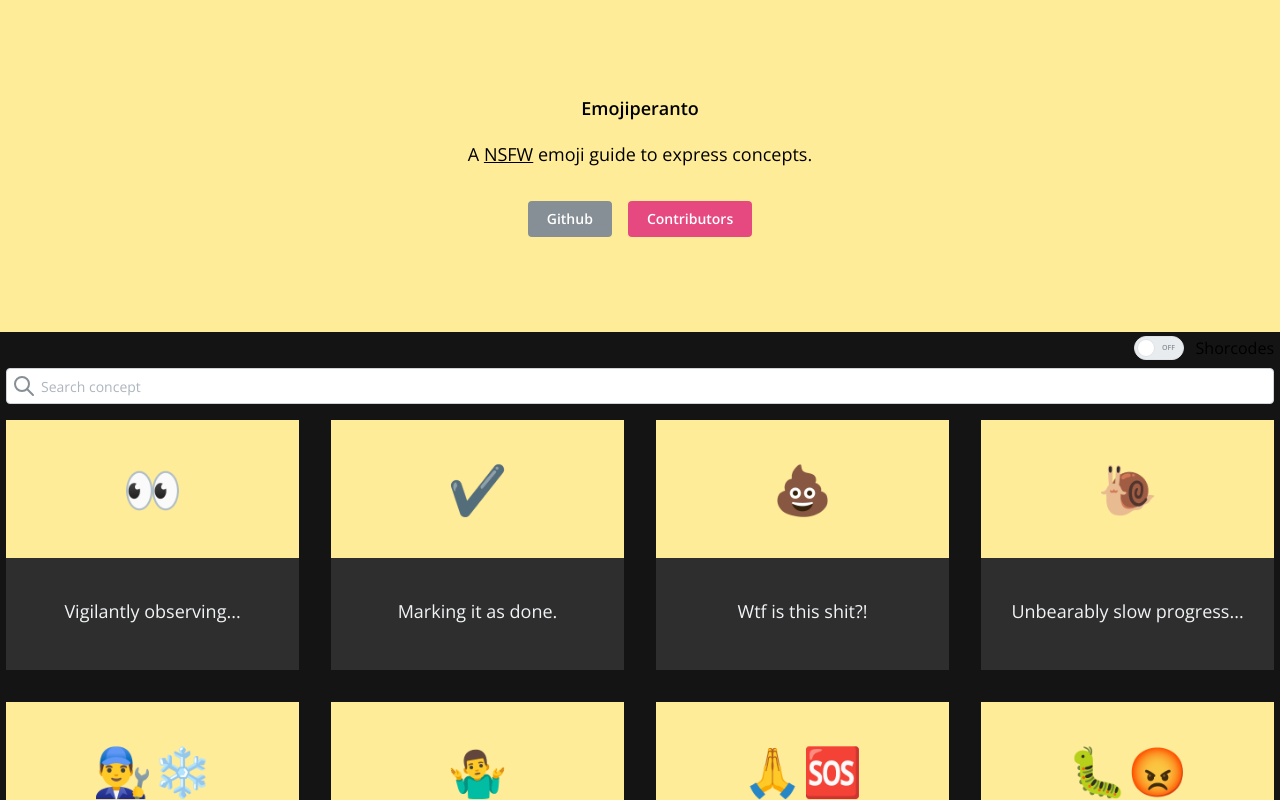
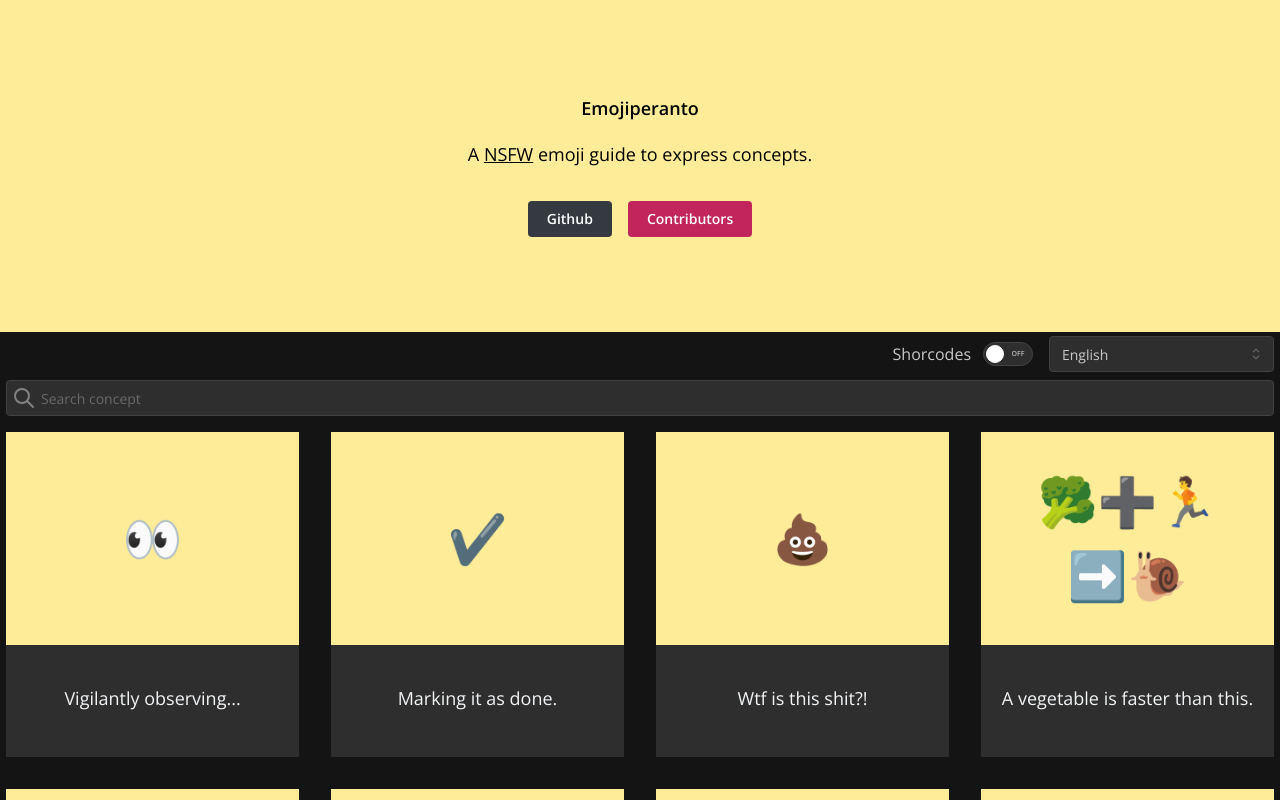
Before and after one commit to LorenzoScebba/emojiperanto, a Next.js app: page / in a window 1280 px wide. Shown: the top 800 px of the page. Built offline with nearby package versions, Linux system fonts and the light colour scheme.

Commit message:
Added translations (#17)
---------

Co-authored-by: Lorenzo Scebba <lorenzo.scebba@intre.it>

```diff
--- a/app/layout.tsx
+++ b/app/layout.tsx
@@ -31,7 +31,7 @@ export default function RootLayout({
         ></link>
       </head>
       <body>
-        <MantineProvider theme={theme}>
+        <MantineProvider theme={theme} defaultColorScheme={"dark"}>
           <Notifications />
           {children}
         </MantineProvider>
--- a/components/Emoji/Emoji.tsx
+++ b/components/Emoji/Emoji.tsx
@@ -3,9 +3,11 @@ import { IEmoji } from "@/data/emojis";
 import styles from "./Emoji.module.css";
 import { Box, CopyButton } from "@mantine/core";
 import { notifications } from "@mantine/notifications";
+import get from "lodash.get";
 
 interface EmojiProps extends IEmoji {
   showShortcode?: boolean;
+  language: string;
 }
 
 const Emoji = (props: EmojiProps) => {
@@ -23,23 +25,29 @@ const Emoji = (props: EmojiProps) => {
     });
   };
 
+  const emoji = get(props, `translations.${props.language}.emoji`, props.emoji);
+  const title = get(props, `translations.${props.language}.title`, props.title);
+  const description = get(
+    props,
+    `translations.${props.language}.description`,
+    props.description
+  );
+
   return (
     <Box className={styles.emoji}>
-      <CopyButton value={props.emoji}>
+      <CopyButton value={emoji}>
         {({ copied, copy }) => (
           <Box
             onClick={() => copyAndShowNotification(copy)}
             className={styles.emojiIcon}
           >
-            {props.emoji}
+            {emoji}
           </Box>
         )}
       </CopyButton>
       <Box className={styles.texts}>
-        {props.showShortcode && (
-          <Box className={styles.title}>{props.title}</Box>
-        )}
-        <Box className={styles.description}>{props.description}</Box>
+        {props.showShortcode && <Box className={styles.title}>{title}</Box>}
+        <Box className={styles.description}>{description}</Box>
       </Box>
     </Box>
   );
--- a/components/Main/Main.tsx
+++ b/components/Main/Main.tsx
@@ -4,12 +4,16 @@ import React, { useState } from "react";
 import data from "@/data/emojis";
 import styles from "./Main.module.css";
 import Emoji from "@/components/Emoji/Emoji";
-import { Box, Group, Switch, TextInput } from "@mantine/core";
+import { Box, Group, Switch, TextInput, Select } from "@mantine/core";
 import { IconSearch } from "@tabler/icons-react";
+import { useLocalStorage } from "@mantine/hooks";
 
 const Main = () => {
+  const [language, setLanguage] = useState("en");
   const [enableShortcodes, setEnableShortcodes] = useState(false);
   const [filter, setFilter] = useState("");
+
+  console.log("rendering");
   return (
     <Box component={"main"} className={styles.main}>
       <Group justify="flex-end" mb={8}>
@@ -20,6 +24,23 @@ const Main = () => {
           onLabel="ON"
           offLabel="OFF"
           label="Shorcodes"
+          labelPosition={"left"}
+        />
+        <Select
+          key={language}
+          placeholder="Language"
+          data={[
+            {
+              value: "en",
+              label: "English",
+            },
+            {
+              value: "it",
+              label: "Italian",
+            },
+          ]}
+          value={language}
+          onChange={(v) => setLanguage(v || "en")}
         />
       </Group>
       <TextInput
@@ -38,7 +59,12 @@ const Main = () => {
               d.description.toLowerCase().includes(filter.toLowerCase())
           )
           .map((d) => (
-            <Emoji key={d.title} showShortcode={enableShortcodes} {...d} />
+            <Emoji
+              key={d.title}
+              showShortcode={enableShortcodes}
+              language={language}
+              {...d}
+            />
           ))}
       </Box>
     </Box>
--- a/data/emojis.ts
+++ b/data/emojis.ts
@@ -1,107 +1,235 @@
 export interface IEmoji {
+  id: string;
   emoji: string;
   title: string;
   description: string;
+  translations?: {
+    [key: string]: {
+      emoji?: string;
+      title?: string;
+      description?: string;
+    };
+  };
 }
 
-const data = [
+const data: IEmoji[] = [
   {
+    id: "observing",
     emoji: "👀",
     title: ":eyes:",
     description: "Vigilantly observing...",
+    translations: {
+      it: {
+        description: "Sto dando un'occhiata...",
+      },
+    },
   },
   {
+    id: "done",
     emoji: "✔️",
     title: ":check_mark:",
     description: "Marking it as done.",
+    translations: {
+      it: {
+        description: "Fatto e finito!",
+      },
+    },
   },
   {
+    id: "shit",
     emoji: "💩",
     title: ":poo:",
     description: "Wtf is this shit?!",
+    translations: {
+      it: {
+        description: "Ma che merda è sta roba?!",
+      },
+    },
   },
   {
-    emoji: "🐌",
+    id: "slow",
+    emoji: "🥦➕🏃➡️🐌",
     title: ":snail:",
-    description: "Unbearably slow progress...",
+    description: "A vegetable is faster than this.",
+    translations: {
+      it: {
+        description: "Un vegetale è più veloce di questa roba.",
+      },
+    },
   },
   {
+    id: "testing",
     emoji: "👨‍🔧❄️",
     title: ":man_mechanic: :snowflake:",
     description: "Just testing, please chill",
+    translations: {
+      it: {
+        emoji: "👨‍🔧🦥",
+        title: ":man_mechanic: :sloth:",
+        description: "Sto testando, calmi tutti",
+      },
+    },
   },
   {
+    id: "idk",
     emoji: "🤷‍♂️",
     title: ":man_shrugging:",
     description: "I don't know what is going on.",
+    translations: {
+      it: {
+        description: "Non so che sta a succedere.",
+      },
+    },
   },
   {
+    id: "GoDHeLpMePlS",
     emoji: "🙏🆘",
     title: ":pray: :sos:",
     description: "God, I need some help",
+    translations: {
+      it: {
+        description: "Dio, aiutami tu",
+      },
+    },
   },
   {
+    id: "bugbugbug",
     emoji: "🐛😡",
     title: ":bug: :rage:",
     description: "There is a bug in the code, fuck sake.",
+    translations: {
+      it: {
+        emoji: "😡🐛",
+        title: ":rage: :bug:",
+        description: "Ma che cazzo, c'è un bug nel codice.",
+      },
+    },
   },
   {
+    id: "yo stfu",
     emoji: "🔇️",
     title: ":mute:",
     description: "Muted and suppressed.",
+    translations: {
+      it: {
+        description: "Mutato e soppresso",
+      },
+    },
   },
   {
+    id: "payme",
     emoji: "💸🔧",
     title: ":money_with_wings: :wrench:",
     description: "Pay me and I'll fix the issue.",
+    translations: {
+      it: {
+        description: "Pagami e sistemo il problema",
+      },
+    },
   },
   {
+    id: "LMAO",
     emoji: "🤣🍑📤",
     title: ":joy: :peach: :outbox_tray:",
     description: "Laughing my ass off",
+    translations: {
+      it: {
+        description: "Sto ridendo a crepapelle",
+      },
+    },
   },
   {
+    id: "kmp",
     emoji: "🗡",
     title: ":dagger:",
     description: "Kill me please",
+    translations: {
+      it: {
+        description: "Uccidetemi perfavore.",
+      },
+    },
   },
   {
+    id: "khp",
     emoji: "🙏🥳☠️🙎💩",
     title:
       ":pray: :partying_face: :skull_and_crossbones: :person_bowing: :poop:",
     description:
       "Please, I would be so happy if you could kill that human piece of shit",
+    translations: {
+      it: {
+        description: "Uccidetemi perfavore.",
+      },
+    },
   },
   {
+    id: "1,2,3,4,5",
     emoji: "🔢🥩",
     title: ":1234: :cut_of_meat:",
     description: "All of this happened in a second",
+    translations: {
+      it: {
+        description: "Tutto questo in un secondo",
+      },
+    },
   },
   {
+    id: "every_developer_ever",
     emoji: "🚫🐛✨",
     title: ":no_entry_sign: :bug: :sparkles:",
     description: "It's not a bug, it's a feature",
+    translations: {
+      it: {
+        description: "Non è un bug, è una feature",
+      },
+    },
   },
   {
+    id: "blessyou",
     emoji: "🌬️❔",
     title: ":wind_face: :grey_question:",
     description: "Bless you, I guess.",
+    translations: {
+      it: {
+        description: "Salute, immagino",
+      },
+    },
   },
   {
+    id: "shit code",
     emoji: "✂️👐",
     title: ":scissors: :open_hands:",
     description: "I will cut your fingers",
+    translations: {
+      it: {
+        description: "Ti taglio le dita.",
+      },
+    },
   },
   {
+    id: "facepalm",
     emoji: "🤦",
     title: ":facepalm:",
     description: "What a terrible failure.",
+    translations: {
+      it: {
+        description: "Che fail.",
+      },
+    },
   },
   {
-    emoji: "🥅♂️😇❤️",
+    id: "christians w",
+    emoji: "💁👜😇❤️",
     title: ":goal: :male_sign: :innocent: :heart:",
     description: "I carry god in my heart.",
+    translations: {
+      it: {
+        emoji: "🥅♂️😇❤️",
+        title: ":goal: :male_sign: :innocent: :heart:",
+        description: "Porto dio nel cuore",
+      },
+    },
   },
-] as IEmoji[];
+];
 
 export default data;
```
Also changed, not shown: package.json (+9 -7 lines), 1 other file (tests, documents, lock files or other folders).
